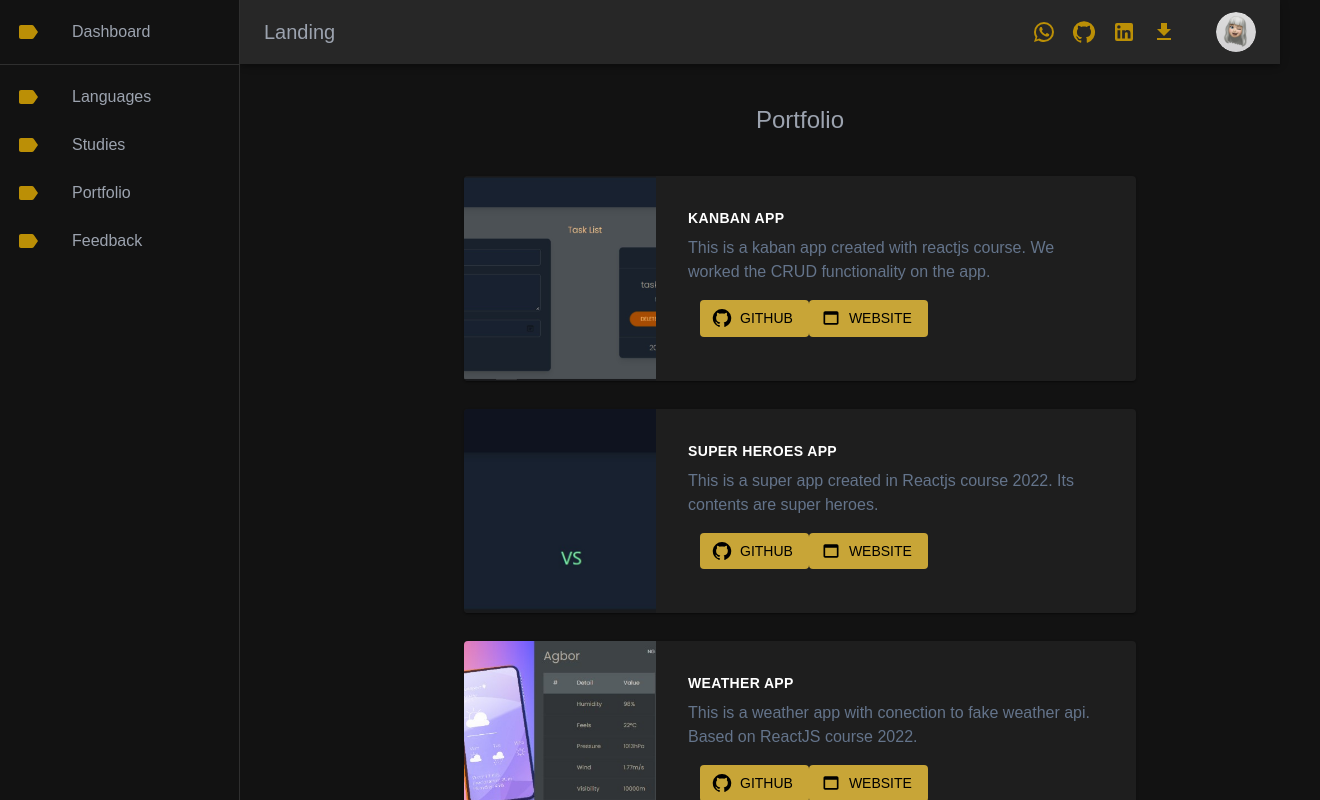
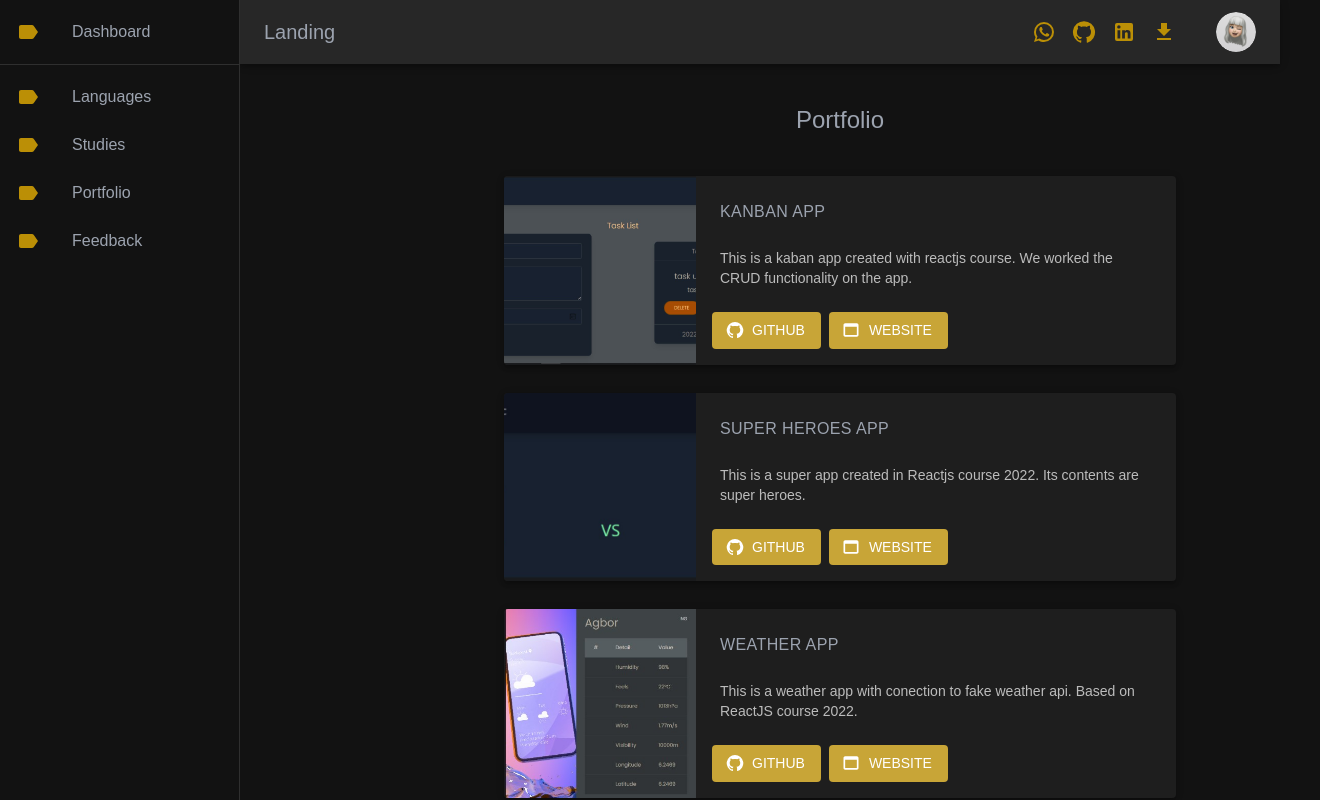
Before and after one commit to Usernamek-dot/LandingPageFIMLM2022, a React (Vite) app in the folder landing/: page /portfolio in a window 1280 px wide. Shown: the top 800 px of the page, 1320 px wide, since content can reach past the window. Built offline with nearby package versions, Linux system fonts and the light colour scheme.

Commit message:
Style / change card tailwind to card mui material

```diff
--- a/landing/src/page/views/Portfolio.jsx
+++ b/landing/src/page/views/Portfolio.jsx
@@ -1,5 +1,12 @@
 import { GitHub, WebAsset } from "@mui/icons-material";
-import { Box, Typography, Button, Card } from "@mui/material";
+import {
+  Box,
+  Typography,
+  Button,
+  Card,
+  CardContent,
+  CardActions,
+} from "@mui/material";
 import { projects } from "../../../database/portfolio";
 import { TitlePage } from "../../common/components/TitlePage";
 
@@ -11,31 +18,44 @@ export const Portfolio = () => {
         width: "75%",
         flexGrow: 1,
         p: 8,
-        ml: { sm: "40vh" },
+        ml: { sm: "45vh" },
       }}
     >
       <TitlePage title="Portfolio" />
       {projects.map((project) => (
         <Card
           key={project.id}
-          className="shadow[#f5f6fa]  shadow-lg shadow-md
-          mb-7 max-w-md mx-auto  rounded-xl overflow-hidden md:max-w-2xl"
+          sx={{ boxShadow: 3 }}
+          className="
+          mb-7  mx-auto  rounded-xl overflow-hidden md:max-w-2xl "
         >
-          <div className="md:flex ">
-            <div className="md:shrink-0">
+          <Box className="md:flex  ">
+            <Box className="md:shrink-0">
               <img
-                className="h-48 w-full object-cover md:h-full md:w-48"
+                className=" md:h-full md:w-48 h-96 w-full object-cover "
                 src={project.img}
-                alt="Man looking at item at a store"
+                alt="project photo"
               />
-            </div>
-            <div className="p-8">
-              <div className=" uppercase tracking-wide text-sm font-semibold">
-                {project.title}
-              </div>
-              <p className="mt-2 text-slate-500"> {project.description}</p>
-              <div className="block mt-1 text-lg leading-tight font-medium text-black hover:underline focus:outline-none p-3 ">
+            </Box>
+            <Box p={1}>
+              <CardContent>
+                <Typography
+                  className=" uppercase tracking-wide text-sm font-semibold"
+                  color="primary"
+                >
+                  {project.title}
+                </Typography>
+                <Typography
+                  sx={{ mt: 3 }}
+                  variant="body2"
+                  color="text.secondary"
+                >
+                  {project.description}
+                </Typography>
+              </CardContent>
+              <CardActions>
                 <Button
+                  size="small"
                   role="button"
                   target="_blank"
                   href={project.githubLink}
@@ -54,9 +74,9 @@ export const Portfolio = () => {
                 >
                   Website
                 </Button>
-              </div>
-            </div>
-          </div>
+              </CardActions>
+            </Box>
+          </Box>
         </Card>
       ))}
     </Box>
```
